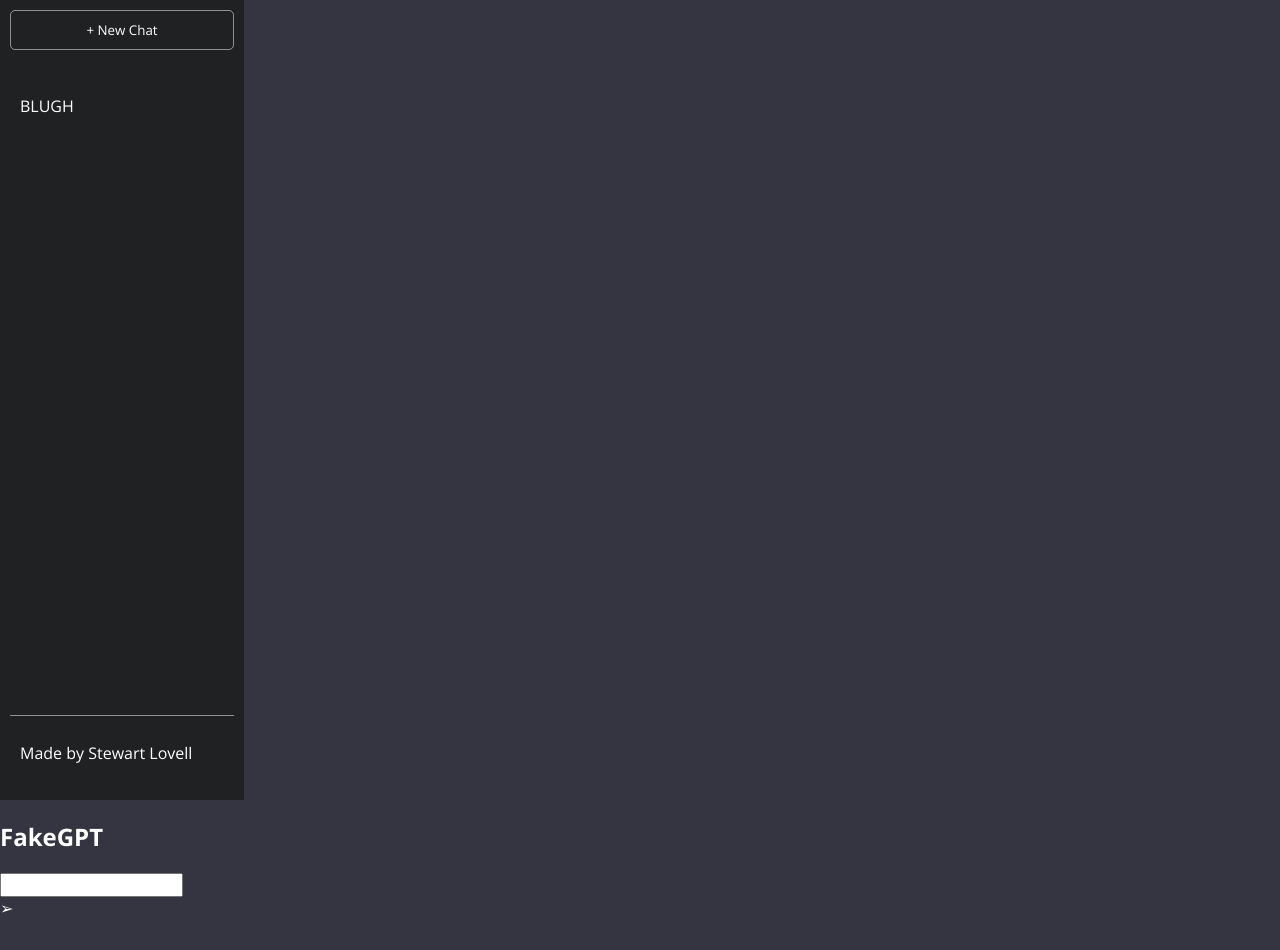
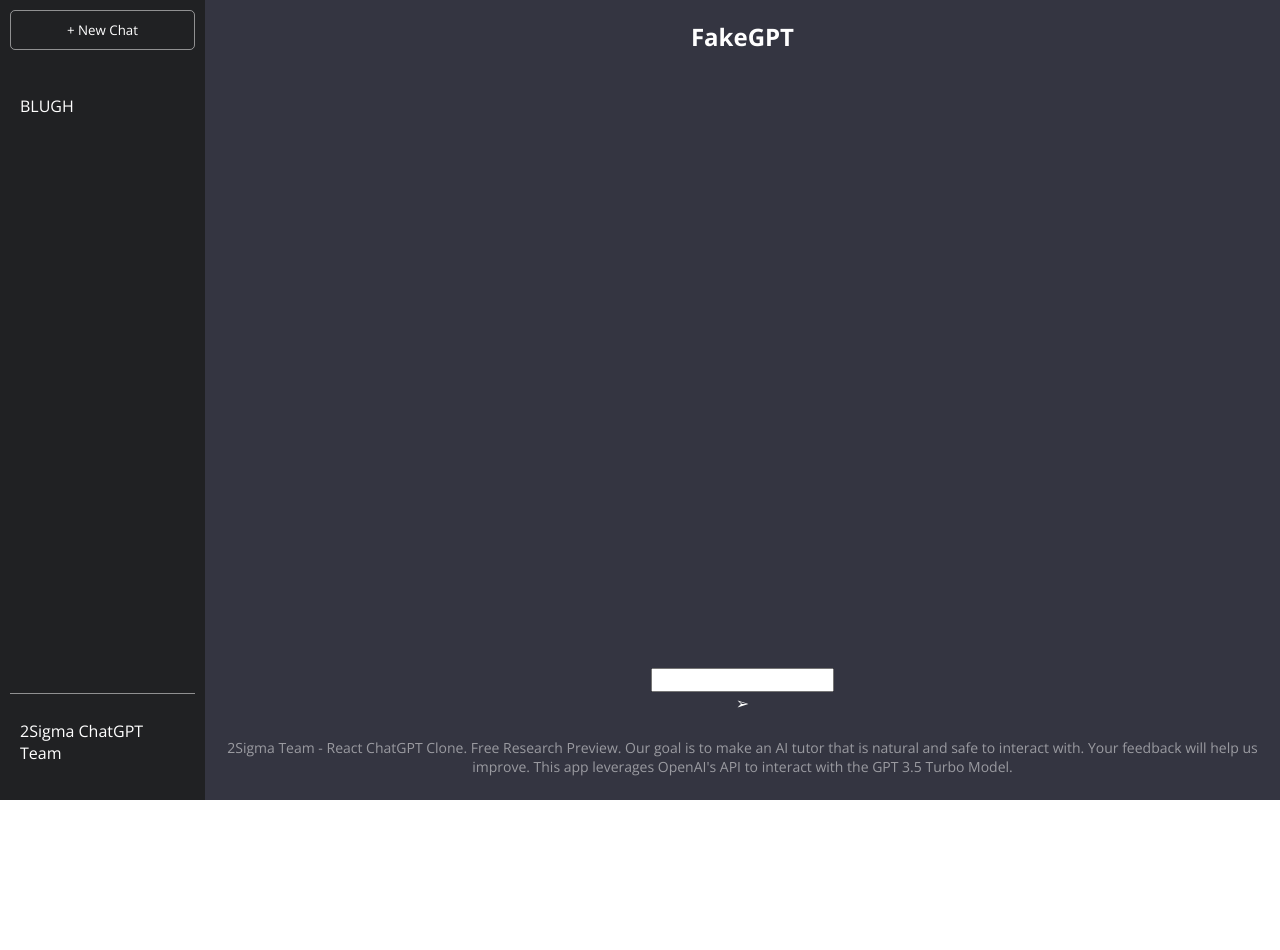
Before and after one commit to AdamZWinter/react-chatgpt-clone, a React (Create React App) app: page / in a window 1280 px wide. Shown: the top 950 px of the page. After the commit the page ends 800 px from the top, so only its background shows below. Built offline with nearby package versions, Linux system fonts and the light colour scheme.

Commit message:
style and structure changes

```diff
--- a/src/App.js
+++ b/src/App.js
@@ -7,7 +7,7 @@
           <li>BLUGH</li>
         </ul>
         <nav>
-          <p>Made by Stewart Lovell</p>
+          <p>2Sigma ChatGPT Team</p>
         </nav>
       </section>
       <section className="main">
@@ -17,9 +17,13 @@
         </ul>
         <div className="bottom-section">
           <div className="input-container">
-            <input></input>
+            <input/>
             <div id="submit">➢</div>
           </div>
+          <p className="info">
+            2Sigma Team - React ChatGPT Clone. Free Research Preview. Our goal is to make an AI tutor that is natural and safe to interact with.
+            Your feedback will help us improve. This app leverages OpenAI's API to interact with the GPT 3.5 Turbo Model.
+          </p>
         </div>
       </section>
     </div>
--- a/src/index.css
+++ b/src/index.css
@@ -12,6 +12,7 @@
 
 .app {
   background-color: #343541;
+  display: flex;
 }
 
 .side-bar {
@@ -52,4 +53,27 @@
 .main {
   height: 100vh;
   width: 100%;
+  display: flex;
+  flex-direction: column;
+  justify-content: space-between;
+  align-items: center;
+  text-align: center;
 }
+
+.info {
+  color: rgba(255, 255, 255, 0.5);
+  font-size: 14px;
+  padding: 10px;
+}
+
+.bottom-section {
+  width: 100%;
+  display: flex;
+  flex-direction: column;
+  justify-content: center;
+  align-items: center;
+}
+
+.input-container {
+  position: relative;
+}
```
